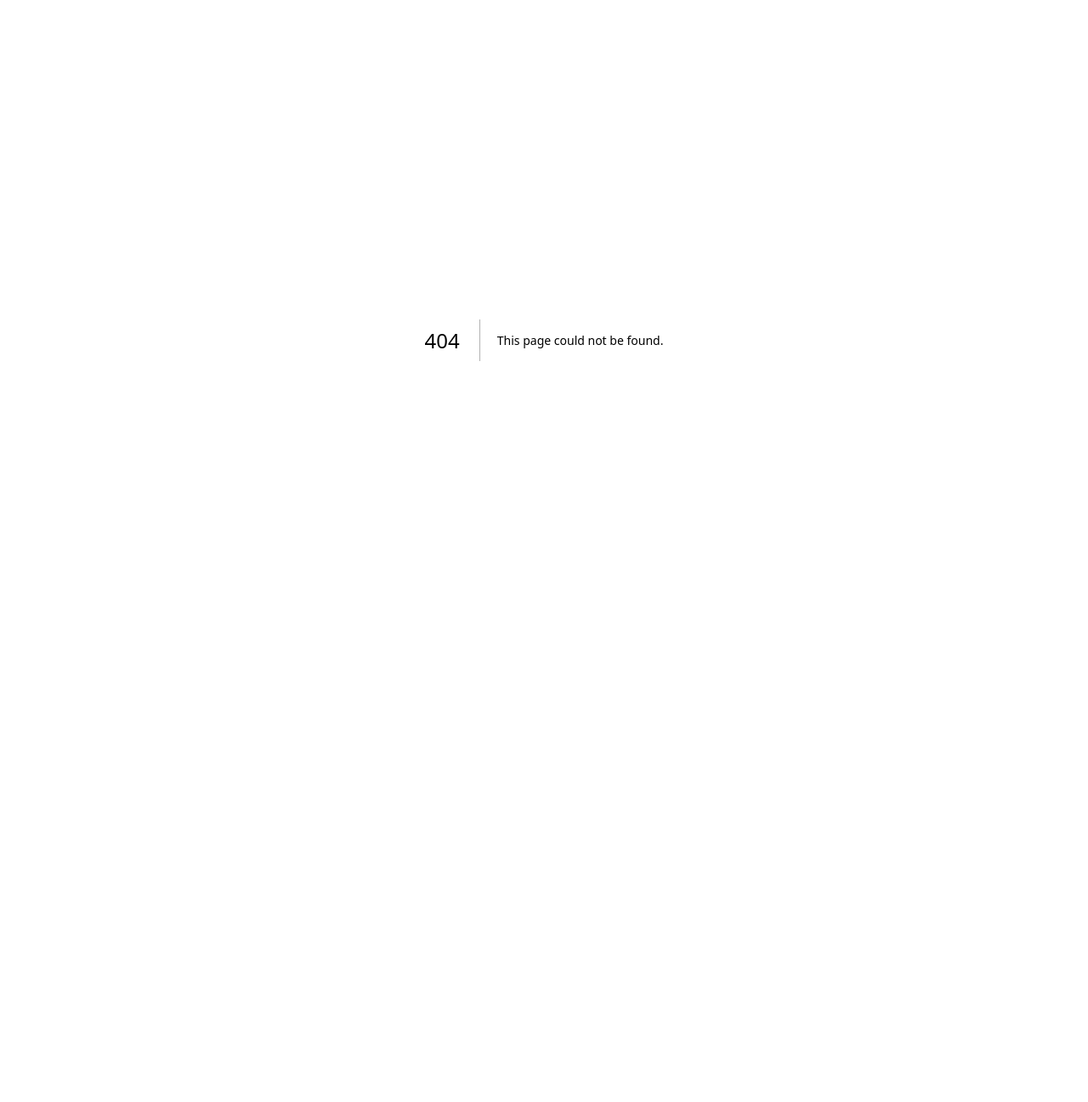
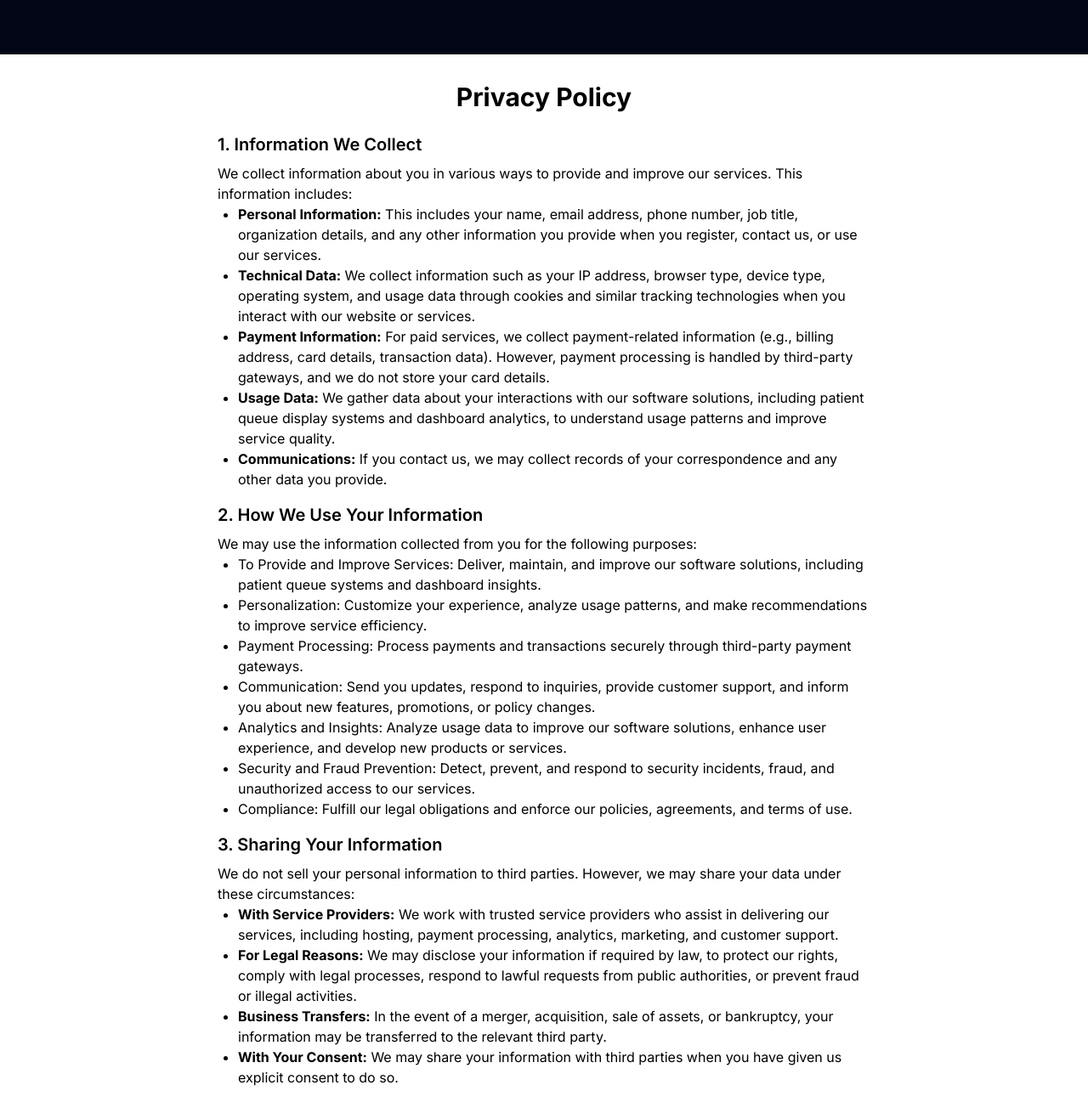
Before and after one commit to Inaara123/Inaara.ai, a Next.js app: page /privacy-policy in a window 1280 px wide. Before the commit this address had no page. Shown: the top 1297 px of the page at 85% size. Before the commit the page ends 800 px from the top, so only its background shows below. Built offline with nearby package versions, Linux system fonts and the light colour scheme; a web font is replaced by a local one.

Commit message:
Create page.js

```diff
--- /dev/null
+++ b/app/privacy-policy/page.js
@@ -0,0 +1,124 @@
+'use client';
+import React from 'react';
+import Navbar from '../components/Navbar';
+
+const PrivacyPolicy = () => {
+  return (
+      <div className="min-h-screen bg-white py-8 px-4 sm:px-6 lg:px-8 text-black mt-16">
+        <div className="max-w-3xl mx-auto">
+          <h1 className="text-3xl font-bold mb-6 text-center">Privacy Policy</h1>
+
+          <div className="space-y-4">
+            <section>
+              <h2 className="text-xl font-semibold mb-2">1. Information We Collect</h2>
+              <p>We collect information about you in various ways to provide and improve our services. This information includes:</p>
+              <ul className="list-disc ml-6">
+                <li><strong>Personal Information:</strong> This includes your name, email address, phone number, job title, organization details, and any other information you provide when you register, contact us, or use our services.</li>
+                <li><strong>Technical Data:</strong> We collect information such as your IP address, browser type, device type, operating system, and usage data through cookies and similar tracking technologies when you interact with our website or services.</li>
+                <li><strong>Payment Information:</strong> For paid services, we collect payment-related information (e.g., billing address, card details, transaction data). However, payment processing is handled by third-party gateways, and we do not store your card details.</li>
+                <li><strong>Usage Data:</strong> We gather data about your interactions with our software solutions, including patient queue display systems and dashboard analytics, to understand usage patterns and improve service quality.</li>
+                <li><strong>Communications:</strong> If you contact us, we may collect records of your correspondence and any other data you provide.</li>
+              </ul>
+            </section>
+
+            <section>
+              <h2 className="text-xl font-semibold mb-2">2. How We Use Your Information</h2>
+              <p>We may use the information collected from you for the following purposes:</p>
+              <ul className="list-disc ml-6">
+                <li>To Provide and Improve Services: Deliver, maintain, and improve our software solutions, including patient queue systems and dashboard insights.</li>
+                <li>Personalization: Customize your experience, analyze usage patterns, and make recommendations to improve service efficiency.</li>
+                <li>Payment Processing: Process payments and transactions securely through third-party payment gateways.</li>
+                <li>Communication: Send you updates, respond to inquiries, provide customer support, and inform you about new features, promotions, or policy changes.</li>
+                <li>Analytics and Insights: Analyze usage data to improve our software solutions, enhance user experience, and develop new products or services.</li>
+                <li>Security and Fraud Prevention: Detect, prevent, and respond to security incidents, fraud, and unauthorized access to our services.</li>
+                <li>Compliance: Fulfill our legal obligations and enforce our policies, agreements, and terms of use.</li>
+              </ul>
+            </section>
+
+            <section>
+              <h2 className="text-xl font-semibold mb-2">3. Sharing Your Information</h2>
+              <p>We do not sell your personal information to third parties. However, we may share your data under these circumstances:</p>
+              <ul className="list-disc ml-6">
+                <li><strong>With Service Providers:</strong> We work with trusted service providers who assist in delivering our services, including hosting, payment processing, analytics, marketing, and customer support.</li>
+                <li><strong>For Legal Reasons:</strong> We may disclose your information if required by law, to protect our rights, comply with legal processes, respond to lawful requests from public authorities, or prevent fraud or illegal activities.</li>
+                <li><strong>Business Transfers:</strong> In the event of a merger, acquisition, sale of assets, or bankruptcy, your information may be transferred to the relevant third party.</li>
+                <li><strong>With Your Consent:</strong> We may share your information with third parties when you have given us explicit consent to do so.</li>
+              </ul>
+            </section>
+
+            <section>
+              <h2 className="text-xl font-semibold mb-2">4. Security of Your Information</h2>
+              <p>
+                We take the security of your data seriously and implement various administrative, technical, and physical measures to protect your information from unauthorized access, disclosure, alteration, and destruction. However, please note that no method of data transmission or storage is 100% secure, and we cannot guarantee absolute security.
+              </p>
+            </section>
+
+            <section>
+              <h2 className="text-xl font-semibold mb-2">5. Cookies and Tracking Technologies</h2>
+              <p>
+                We use cookies and similar tracking technologies to collect data about your interactions with our website and services. Cookies help us improve website functionality, enhance user experience, and analyze website traffic. You can adjust your browser settings to refuse cookies, but this may affect certain features of our services.
+              </p>
+            </section>
+
+            <section>
+              <h2 className="text-xl font-semibold mb-2">6. Your Rights and Choices</h2>
+              <p>You have the following rights regarding your personal information:</p>
+              <ul className="list-disc ml-6">
+                <li>Access: Request access to the personal information we hold about you.</li>
+                <li>Correction: Request correction of any inaccuracies in your data.</li>
+                <li>Deletion: Request the deletion of your personal information, subject to legal obligations.</li>
+                <li>Opt-out: Opt out of marketing communications or withdraw consent where applicable.</li>
+                <li>Data Portability: Request a copy of your data in a structured, machine-readable format.</li>
+              </ul>
+            </section>
+
+            <section>
+              <h2 className="text-xl font-semibold mb-2">7. Data Retention</h2>
+              <p>
+                We retain your personal information only for as long as necessary to fulfill the purposes for which it was collected or as required by law. When we no longer need your information, we will securely delete or anonymize it.
+              </p>
+            </section>
+
+            <section>
+              <h2 className="text-xl font-semibold mb-2">8. International Data Transfers</h2>
+              <p>
+                If you are located outside the United States, please note that your information may be transferred to and processed in countries where data protection laws may differ from those in your jurisdiction. By using our services, you consent to the transfer of your information to the United States and other countries where we operate.
+              </p>
+            </section>
+
+            <section>
+              <h2 className="text-xl font-semibold mb-2">9. Children's Privacy</h2>
+              <p>
+                Our services are not directed to individuals under the age of 18, and we do not knowingly collect personal information from children. If we become aware that we have collected data from a child under 18, we will promptly delete it.
+              </p>
+            </section>
+
+            <section>
+              <h2 className="text-xl font-semibold mb-2">10. Third-Party Links</h2>
+              <p>
+                Our website may contain links to third-party websites, services, or applications that are not controlled by us. This Privacy Policy does not apply to those third-party websites, and we are not responsible for their privacy practices. We encourage you to review the privacy policies of any third-party websites you visit.
+              </p>
+            </section>
+
+            <section>
+              <h2 className="text-xl font-semibold mb-2">11. Changes to This Privacy Policy</h2>
+              <p>
+                We may update this Privacy Policy from time to time to reflect changes in our practices, services, or legal requirements. We will notify you of any significant changes by posting the updated policy on our website or through other appropriate means. The "Effective Date" at the top of this policy indicates when it was last updated.
+              </p>
+            </section>
+
+            <section>
+              <h2 className="text-xl font-semibold mb-2">12. Contact Us</h2>
+              <p>If you have any questions, concerns, or requests regarding this Privacy Policy or your personal information, please contact us at:</p>
+              <ul>
+                <li>Email: <a href="mailto:tech@inaara.ai" className="text-blue-500 hover:underline">tech@inaara.ai</a></li>
+                <li>Address: Church road, HUDA Colony, Hyderabad, India</li>
+              </ul>
+            </section>
+          </div>
+        </div>
+      </div>
+  );
+};
+
+export default PrivacyPolicy;
```
